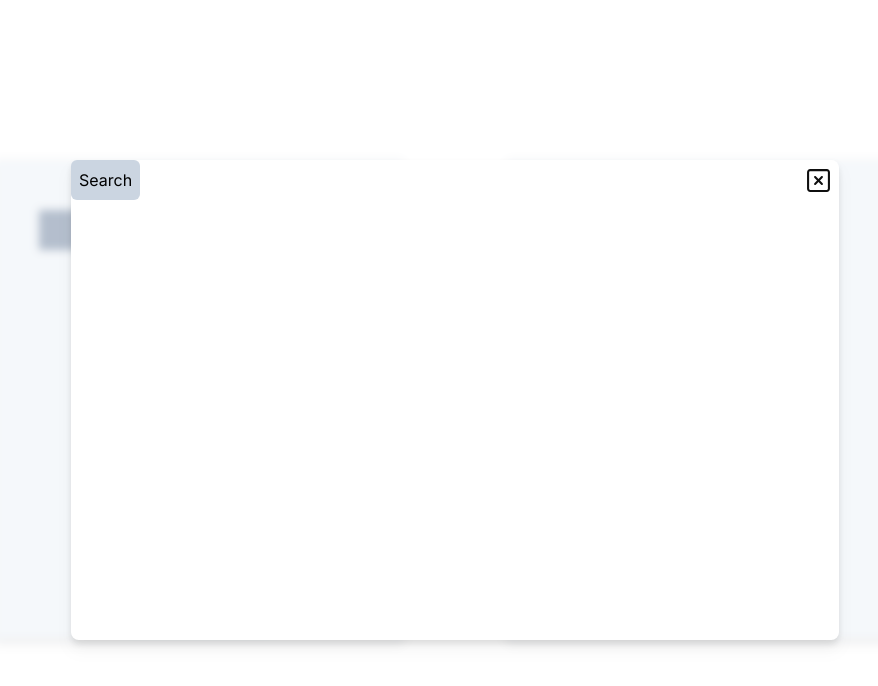
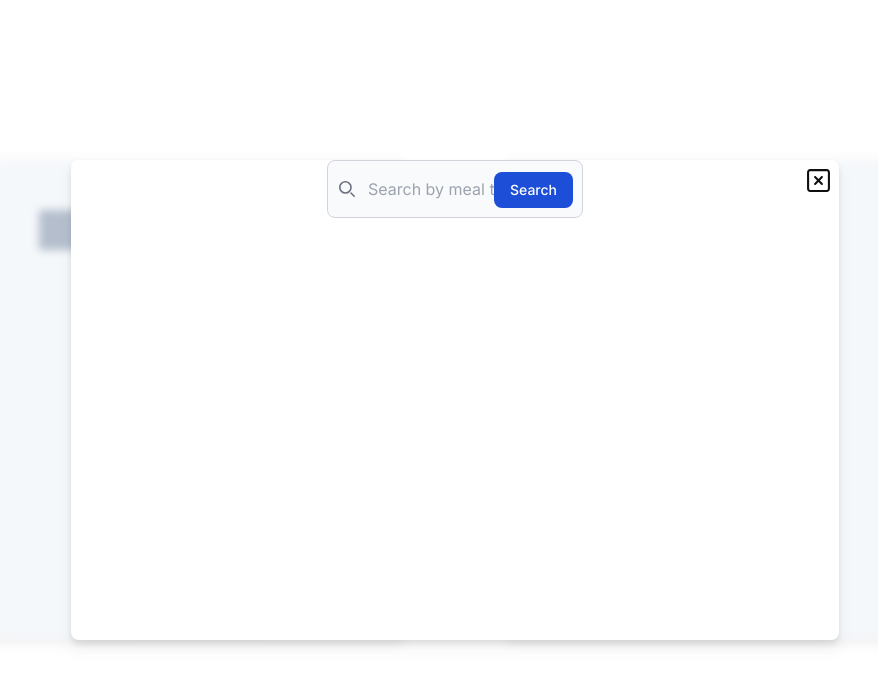
Before and after one commit to jon-tschida/Listify_rebuild, a Next.js app: page / in a window 1280 px wide. Both pictures are taken after a click on the element "Search for recipes". Shown: the top 686 px of the page, without its empty margins (185-1063 px from the left). Built offline with nearby package versions, Linux system fonts and the light colour scheme.

Commit message:
beeg changes

```diff
--- a/src/app/components/FetchedRecipe.js
+++ b/src/app/components/FetchedRecipe.js
@@ -10,6 +10,8 @@ export default function FetchedRecipe(props) {
     imageHeightWidth,
     setMealsList,
     setListIngredients,
+    fetchedRecipeSource,
+    fetchedRecipeUrl
   } = props;
 
   const addMealToList = () => {
@@ -30,6 +32,8 @@ export default function FetchedRecipe(props) {
     ]);
   };
 
+  // Some response for quantities looked funny - 0 salt, 0 pepper should just show salt and pepper - or 0.333333333 cups should just be 0.33 cups
+  // We use this function to fix those
   const testIngredientQuantity = (ingredientQuantity) => {
     if(ingredientQuantity == 0.6666666666666666 || ingredientQuantity == 0.3333333333333333) return ingredientQuantity.toFixed(2)
     else if (ingredientQuantity !== 0) return ingredientQuantity
@@ -49,7 +53,10 @@ export default function FetchedRecipe(props) {
         >
           Add
         </p>
-        <h1 className="font-bold">{fetchedTitle}</h1>
+        <div className="flex">
+        <h1 className="mr-1 font-bold">{fetchedTitle}</h1> -
+        <a href={fetchedRecipeUrl} rel="noreferrer" target="_blank" className="ml-1 text-blue-500 underline">{fetchedRecipeSource}</a>
+        </div>
         <div className="flex flex-wrap">
           {fetchedIngredients.map((ingredient, index) => {
             return (
--- a/src/app/components/Loader.js
+++ b/src/app/components/Loader.js
@@ -3,11 +3,11 @@ import React from 'react'
 export default function Loader() {
   return (
     <div role="status">
-    <svg aria-hidden="true" class="w-8 h-8 text-gray-200 animate-spin dark:text-gray-600 fill-blue-600" viewBox="0 0 100 101" fill="none" xmlns="http://www.w3.org/2000/svg">
+    <svg aria-hidden="true" className="w-8 h-8 text-gray-200 animate-spin dark:text-gray-600 fill-blue-600" viewBox="0 0 100 101" fill="none" xmlns="http://www.w3.org/2000/svg">
         <path d="M100 50.5908C100 78.2051 77.6142 100.591 50 100.591C22.3858 100.591 0 78.2051 0 50.5908C0 22.9766 22.3858 0.59082 50 0.59082C77.6142 0.59082 100 22.9766 100 50.5908ZM9.08144 50.5908C9.08144 73.1895 27.4013 91.5094 50 91.5094C72.5987 91.5094 90.9186 73.1895 90.9186 50.5908C90.9186 27.9921 72.5987 9.67226 50 9.67226C27.4013 9.67226 9.08144 27.9921 9.08144 50.5908Z" fill="currentColor"/>
         <path d="M93.9676 39.0409C96.393 38.4038 97.8624 35.9116 97.0079 33.5539C95.2932 28.8227 92.871 24.3692 89.8167 20.348C85.8452 15.1192 80.8826 10.7238 75.2124 7.41289C69.5422 4.10194 63.2754 1.94025 56.7698 1.05124C51.7666 0.367541 46.6976 0.446843 41.7345 1.27873C39.2613 1.69328 37.813 4.19778 38.4501 6.62326C39.0873 9.04874 41.5694 10.4717 44.0505 10.1071C47.8511 9.54855 51.7191 9.52689 55.5402 10.0491C60.8642 10.7766 65.9928 12.5457 70.6331 15.2552C75.2735 17.9648 79.3347 21.5619 82.5849 25.841C84.9175 28.9121 86.7997 32.2913 88.1811 35.8758C89.083 38.2158 91.5421 39.6781 93.9676 39.0409Z" fill="currentFill"/>
     </svg>
-    <span class="sr-only">Loading...</span>
+    <span className="sr-only">Loading...</span>
 </div>
   )
 }
--- /dev/null
+++ b/src/app/components/SearchForm.js
@@ -0,0 +1,51 @@
+import React from 'react'
+
+export default function SearchForm(props) {
+    const {fetchRecipes, apiUrl, setFormData} = props
+
+    const handleFormChange = (e) =>{
+        setFormData(e.target.value)
+    }
+  return (
+    <form className="w-2/6" onSubmit={(event) => fetchRecipes(apiUrl, event)}>
+            <label
+              htmlFor="default-search"
+              className="mb-2 text-sm font-medium text-gray-900 sr-only dark:text-white"
+            >
+              Search
+            </label>
+            <div className="relative">
+              <div className="absolute inset-y-0 flex items-center pointer-events-none start-0 ps-3">
+                <svg
+                  className="w-4 h-4 text-gray-500 dark:text-gray-400"
+                  aria-hidden="true"
+                  xmlns="http://www.w3.org/2000/svg"
+                  fill="none"
+                  viewBox="0 0 20 20"
+                >
+                  <path
+                    stroke="currentColor"
+                    strokeLinecap="round"
+                    strokeLinejoin="round"
+                    strokeWidth="2"
+                    d="m19 19-4-4m0-7A7 7 0 1 1 1 8a7 7 0 0 1 14 0Z"
+                  />
+                </svg>
+              </div>
+              <input
+                onChange={handleFormChange}
+                type="search"
+                className="block w-full p-4 text-gray-900 border border-gray-300 rounded-lg ps-10 text-md bg-gray-50 focus:ring-blue-500 focus:border-blue-500 dark:bg-gray-700 dark:border-gray-600 dark:placeholder-gray-400 dark:text-white dark:focus:ring-blue-500 dark:focus:border-blue-500"
+                placeholder="Search by meal type, ie. Chicken"
+                required
+              />
+              <button
+                type="submit"
+                className="text-white absolute end-2.5 bottom-2.5 bg-blue-700 hover:bg-blue-800 focus:ring-4 focus:outline-none focus:ring-blue-300 font-medium rounded-lg text-sm px-4 py-2 dark:bg-blue-600 dark:hover:bg-blue-700 dark:focus:ring-blue-800"
+              >
+                Search
+              </button>
+            </div>
+          </form>
+  )
+}
--- a/src/app/components/SearchRecipes.js
+++ b/src/app/components/SearchRecipes.js
@@ -6,11 +6,12 @@ import axios from "axios";
 import FetchedRecipe from "./FetchedRecipe";
 import Meal from "./Meal";
 import Loader from "./Loader";
+import SearchForm from "./SearchForm";
 let testData = require("../scripts/response.json");
 
-// https://api.edamam.com/api/recipes/v2?type=public&beta=false&q=chicken&app_id=c0d5554f&app_key=4bea9282ec264827a857e5af4390d2ea&imageSize=THUMBNAIL&field=label&field=ingredients
-const apiUrl =
-  "https://api.edamam.com/api/recipes/v2?type=public&q=chicken&app_id=c0d5554f&app_key=4bea9282ec264827a857e5af4390d2ea&imageSize=SMALL&field=label&field=image&field=images&field=ingredientLines&field=ingredients";
+// https://api.edamam.com/api/recipes/v2?type=public&q=chicken&app_id=c0d5554f&app_key=4bea9282ec264827a857e5af4390d2ea&imageSize=SMALL&field=label&field=image&field=images&field=ingredientLines&field=ingredients;
+// const apiUrl =
+//   "https://api.edamam.com/api/recipes/v2?type=public&q=chicken&app_id=c0d5554f&app_key=4bea9282ec264827a857e5af4390d2ea&imageSize=SMALL&field=label&field=image&field=images&field=ingredientLines&field=ingredients";
 
 export default function SearchRecipes(props) {
   const {
@@ -26,8 +27,13 @@ export default function SearchRecipes(props) {
   const [error, setError] = React.useState();
   // end API request state
   const [recipeComponents, setRecipeComponents] = React.useState([]);
-
-  const fetchRecipes = (apiUrl) => {
+  const [formData, setFormData] = React.useState("");
+  const [apiUrl, setApiUrl] = React.useState(
+    `https://api.edamam.com/api/recipes/v2?type=public&q=chicken&app_id=c0d5554f&app_key=4bea9282ec264827a857e5af4390d2ea&imageSize=SMALL&field=label&field=image&field=images&field=ingredientLines&field=ingredients&field=source&field=url`
+  );
+  const fetchRecipes = (apiUrl, e) => {
+    setRecipeComponents([])
+    e.preventDefault()
     setLoading(true);
     // Make the GET request using Axios
     axios
@@ -44,12 +50,14 @@ export default function SearchRecipes(props) {
   };
 
   React.useEffect(() => {
-    setLoading(false)
+    setLoading(false);
     if (data) {
       data.hits.map((recipeEntry) =>
         setRecipeComponents((prevState) => [
           ...prevState,
           <FetchedRecipe
+            fetchedRecipeSource={recipeEntry.recipe.source}
+            fetchedRecipeUrl={recipeEntry.recipe.url}
             fetchedTitle={recipeEntry.recipe.label}
             fetchedIngredients={recipeEntry.recipe.ingredients}
             imageURL={recipeEntry.recipe.images.SMALL.url}
@@ -59,25 +67,13 @@ export default function SearchRecipes(props) {
           />,
         ])
       );
+      console.log(data)
     }
   }, [data]);
-
-  // const displayData = (dummyData) => {
-  //   dummyData.hits.map((recipeEntry) =>
-  //     setRecipeComponents((prevState) => [
-  //       ...prevState,
-  //       <FetchedRecipe
-  //         fetchedTitle={recipeEntry.recipe.label}
-  //         fetchedIngredients={recipeEntry.recipe.ingredients}
-  //         imageURL={recipeEntry.recipe.images.SMALL.url}
-  //         imageHeightWidth={recipeEntry.recipe.images.SMALL.width}
-  //         setMealsList={setMealsList}
-  //         setListIngredients={setListIngredients}
-  //       />,
-  //     ])
-  //   );
-  // };
-
+  React.useEffect(()=>{
+    console.log(formData);
+    setApiUrl(`https://api.edamam.com/api/recipes/v2?type=public&q=${formData}&app_id=c0d5554f&app_key=4bea9282ec264827a857e5af4390d2ea&imageSize=SMALL&field=label&field=image&field=images&field=ingredientLines&field=ingredients&field=source&field=url`)
+  }, [formData])
   return (
     <div className="w-screen h-screen bg-white/30 backdrop-blur-sm">
       <div className="absolute flex flex-col w-3/5 -translate-x-1/2 -translate-y-1/2 bg-white rounded-lg drop-shadow-lg h-3/5 left-1/2 top-1/2">
@@ -88,13 +84,19 @@ export default function SearchRecipes(props) {
           className="absolute cursor-pointer select-none top-2 right-2"
           onClick={() => openCloseSearchRecipes(setSearchingRecipes)}
         />
-        <p
-          className="p-2 rounded-md cursor-pointer select-none bg-slate-300 w-fit"
-          onClick={() => fetchRecipes(apiUrl)}
-        >
-          Search
-        </p>
-        {loading && <> <p>Loading recipes..</p> <Loader /> </>}
+        <div className="flex justify-center mb-5">
+          <SearchForm
+            fetchRecipes={fetchRecipes}
+            apiUrl={apiUrl}
+            setFormData={setFormData}
+          />
+        </div>
+        {(loading &&
+          <div className="flex items-center m-auto">
+            <p className="mb-2 mr-2">Loading recipes..</p>
+            <Loader />
+          </div>
+        )}
         <div className="flex flex-col items-center max-h-full overflow-scroll">
           {recipeComponents.map((recipeComponent, index) => (
             <div
```
